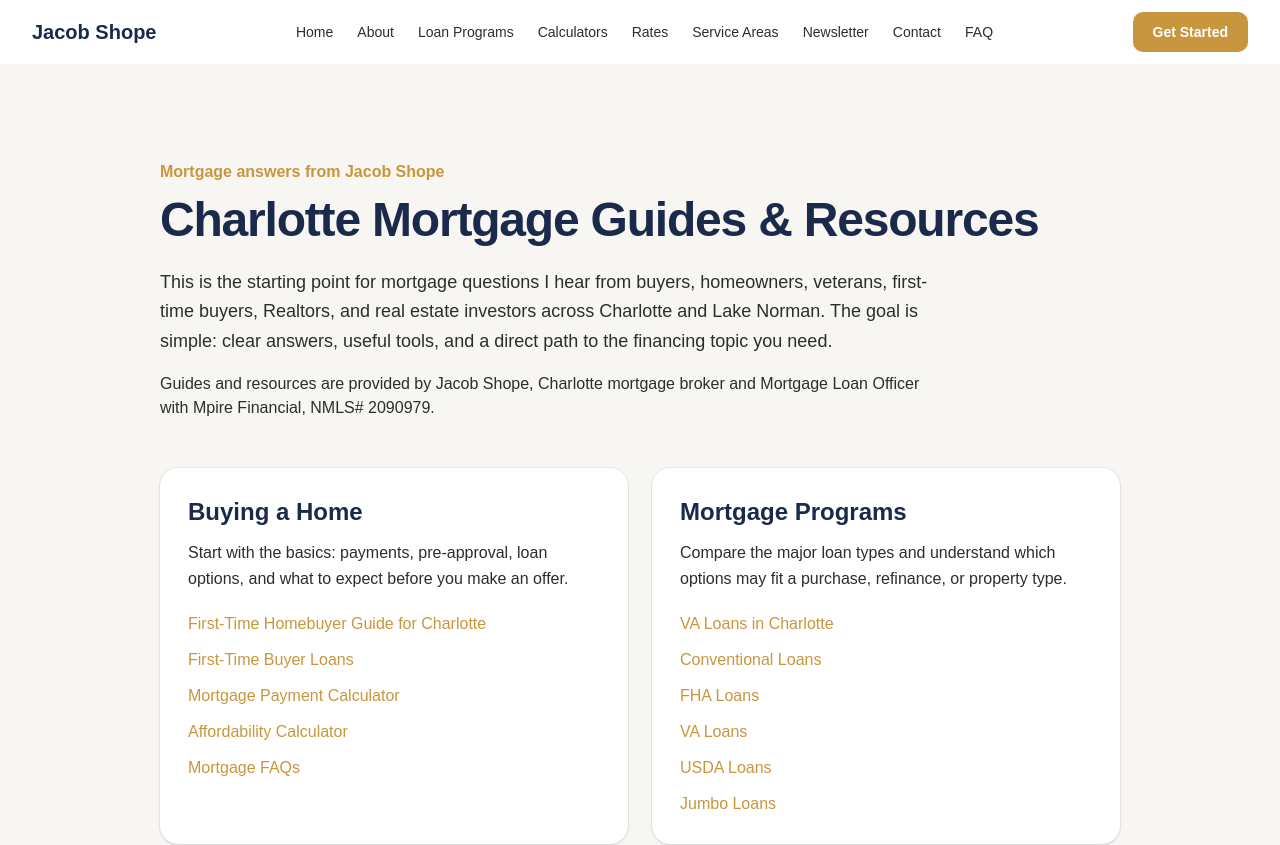
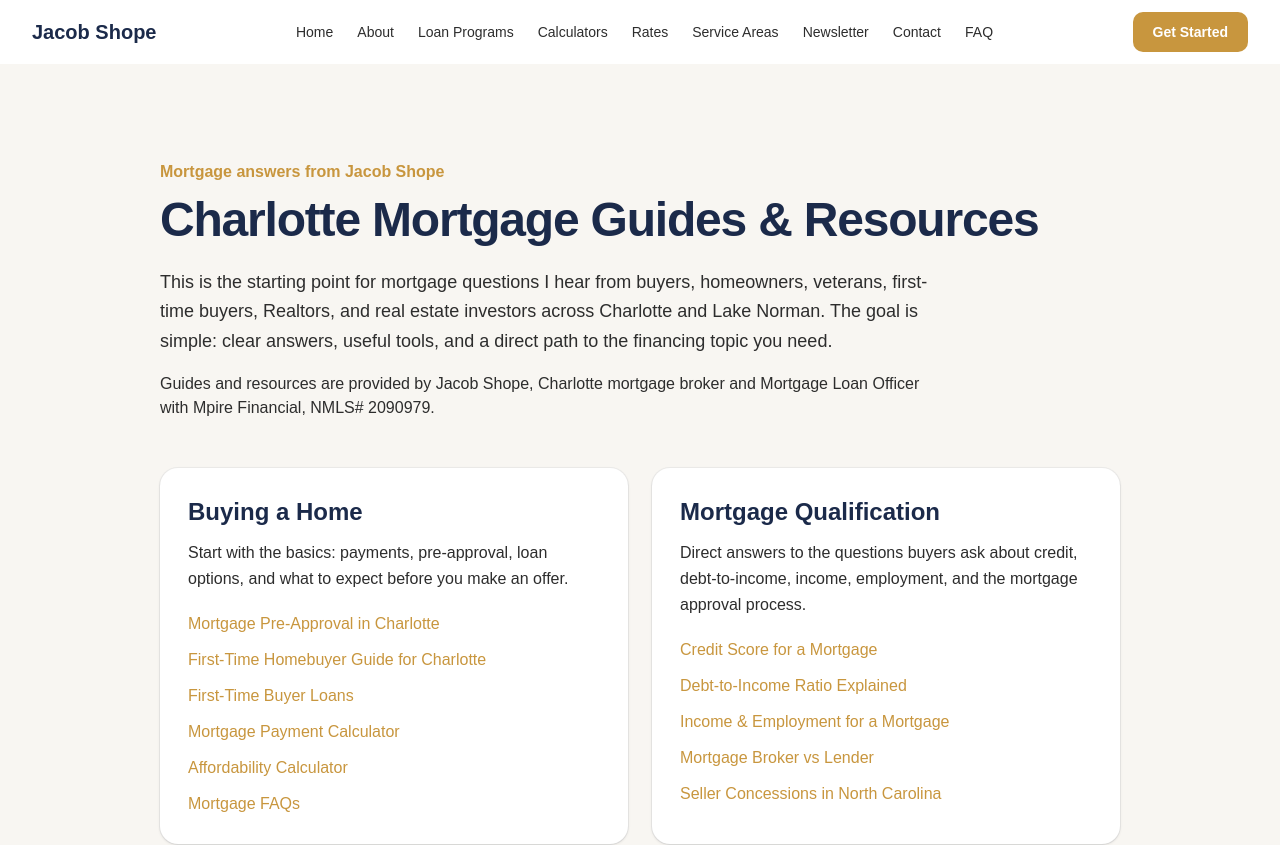
Before and after one commit to JLshope12/jacob-shope-mortgage, a Next.js app: page /mortgage-guides in a window 1280 px wide. Shown: the top 845 px of the page. Built offline with nearby package versions, Linux system fonts and the light colour scheme.

Commit message:
Expand mortgage guides with qualification authority cluster

```diff
--- a/app/mortgage-guides/page.tsx
+++ b/app/mortgage-guides/page.tsx
@@ -12,11 +12,23 @@ const TOPICS = [
     title: "Buying a Home",
     description: "Start with the basics: payments, pre-approval, loan options, and what to expect before you make an offer.",
     links: [
+      ["Mortgage Pre-Approval in Charlotte", "/mortgage-preapproval-charlotte"],
       ["First-Time Homebuyer Guide for Charlotte", "/first-time-homebuyer-charlotte"],
       ["First-Time Buyer Loans", "/loan-programs/first-time-buyer"],
       ["Mortgage Payment Calculator", "/calculators/payment"],
       ["Affordability Calculator", "/calculators/affordability"],
       ["Mortgage FAQs", "/faq"],
+    ],
+  },
+  {
+    title: "Mortgage Qualification",
+    description: "Direct answers to the questions buyers ask about credit, debt-to-income, income, employment, and the mortgage approval process.",
+    links: [
+      ["Credit Score for a Mortgage", "/mortgage-credit-score-charlotte"],
+      ["Debt-to-Income Ratio Explained", "/mortgage-dti-charlotte"],
+      ["Income & Employment for a Mortgage", "/mortgage-income-employment-charlotte"],
+      ["Mortgage Broker vs Lender", "/mortgage-broker-vs-lender-charlotte"],
+      ["Seller Concessions in North Carolina", "/seller-concessions-north-carolina"],
     ],
   },
   {
```
